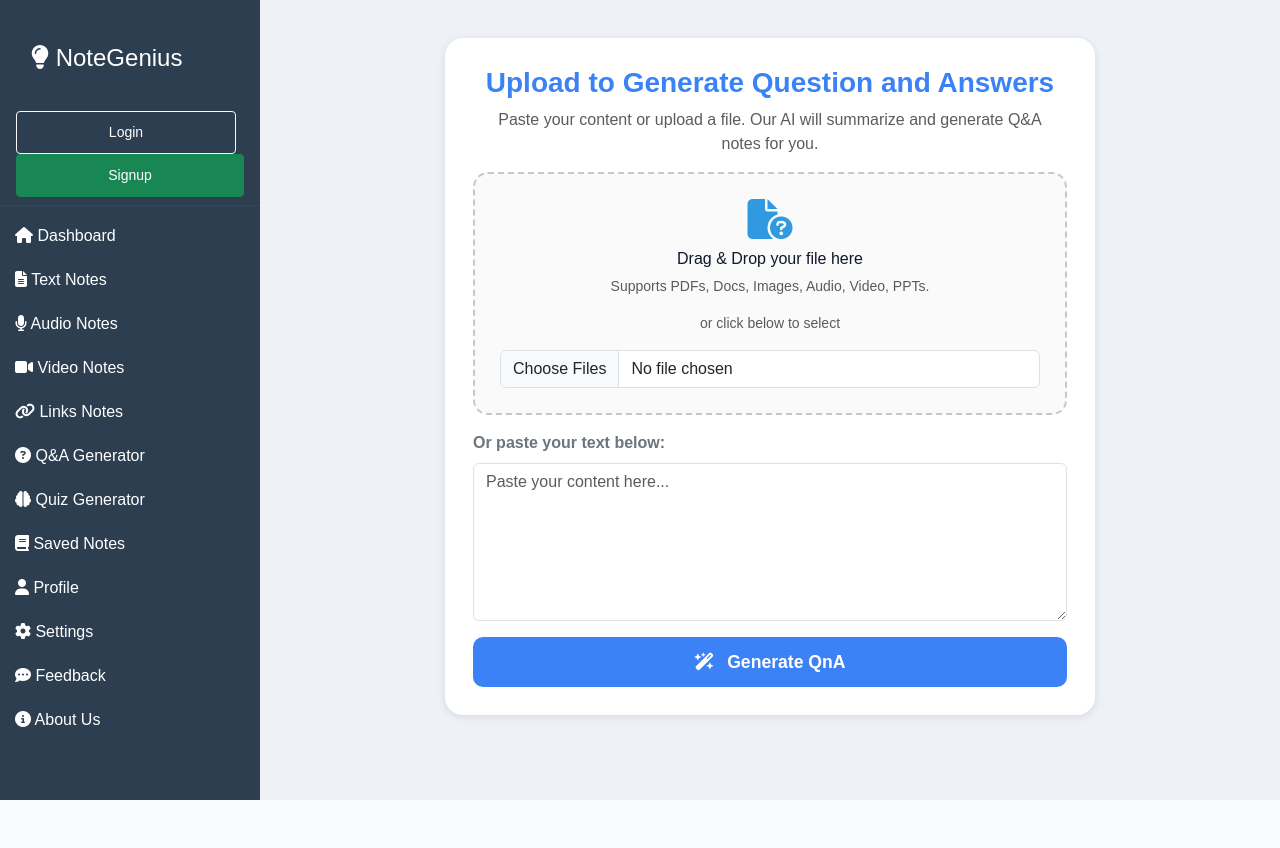
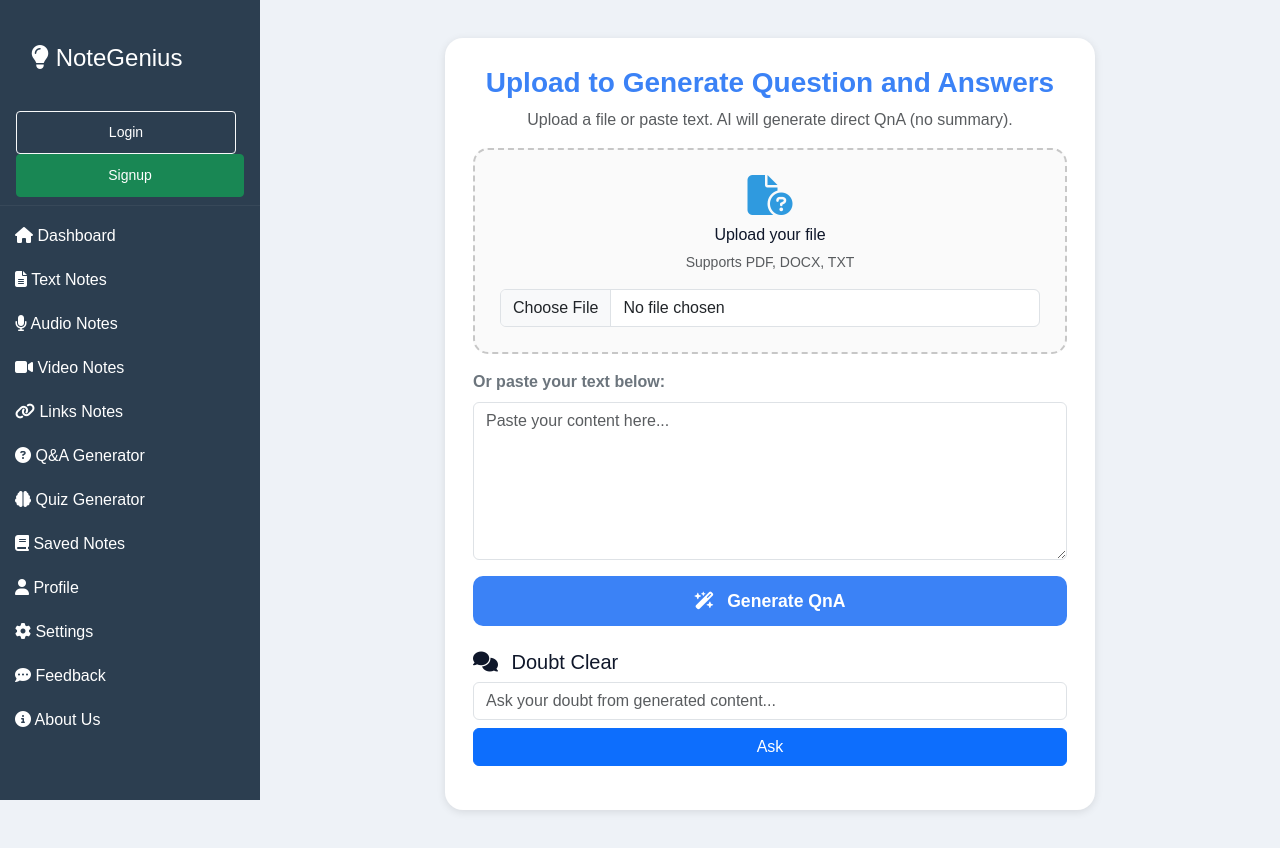
Before and after one commit to Anjali-990/Project-NoteGenius, a Django app: page /qna-upload/ in a window 1280 px wide. Before the commit the page ends 800 px from the top, so only its background shows below. Run offline with Django 5.2, Linux system fonts and the light colour scheme.

Commit message:
QnA stable, base model, repetition fixed

```diff
--- /dev/null
+++ b/myapp/templates/QnA.html
@@ -0,0 +1,215 @@
+{% extends "index.html" %}
+{% load static %}
+{% block main %}
+
+<section class="container upload-section">
+  <div class="container">
+    <div class="upload-card">
+      <h3 class="mb-2 text-center">Upload to Generate Question and Answers</h3>
+      <p class="text-center text-muted px-2">
+        Upload a file or paste text. AI will generate direct QnA (no summary).
+      </p>
+
+      <!-- QnA Upload Form -->
+      <form id="qnaUploadForm" method="POST" enctype="multipart/form-data">
+        {% csrf_token %}
+
+        <!-- File Upload -->
+        <div class="drop-area mt-3">
+          <i class="fas fa-file-circle-question"></i>
+          <h6 class="mt-2">Upload your file</h6>
+          <p class="text-muted small">
+            Supports PDF, DOCX, TXT
+          </p>
+
+          <input
+            type="file"
+            class="form-control mt-2"
+            id="qnaFileInput"
+            name="file"
+            accept=".pdf,.docx,.txt"
+          />
+        </div>
+
+        <!-- Text input -->
+        <div class="my-3 text-start">
+          <label class="form-label fw-semibold text-secondary">
+            Or paste your text below:
+          </label>
+
+          <textarea
+            class="form-control"
+            id="qnaTextInput"
+            name="text"
+            rows="6"
+            placeholder="Paste your content here..."
+          ></textarea>
+        </div>
+
+        <!-- Button -->
+        <button type="submit" class="generate-btn w-100">
+          <i class="fas fa-wand-magic-sparkles me-2"></i>
+          Generate QnA
+        </button>
+      </form>
+
+      <!-- Result Section -->
+      <div class="result-section d-none" id="qnaResultSection" style="background-color: #071229; ">
+        <h5 class="mt-4">
+          <i class="fas fa-circle-question me-2"></i>
+          Generated QnA:
+        </h5>
+
+        <div id="qnaOutput" class="mt-4 p-3 bg-dark text-light rounded shadow" style="text-align: justify; background-color: #071229;"></div>
+
+        <button
+          type="button"
+          id="downloadPdfBtn"
+          class="btn btn-outline-secondary mt-3 w-100"
+          disabled
+        >
+          <i class="fas fa-download me-2"></i>
+          Download QnA as PDF
+        </button>
+        <button id="saveQnaBtn" class="btn btn-success mt-3 w-100">
+        Save to My Notes
+        </button>
+      </div>
+
+      <!-- Doubt Clear Section -->
+      <div class="mt-4">
+        <h5>
+          <i class="fas fa-comments me-2"></i>
+          Doubt Clear
+        </h5>
+
+        <form id="doubtForm">
+          {% csrf_token %}
+          <input
+            type="text"
+            id="doubtInput"
+            class="form-control"
+            placeholder="Ask your doubt from generated content..."
+          />
+          <button type="submit" class="btn btn-primary mt-2 w-100">
+            Ask
+          </button>
+        </form>
+
+        <div id="doubtAnswer" class="mt-3"></div>
+      </div>
+
+    </div>
+  </div>
+</section>
+
+<script>
+document.addEventListener("DOMContentLoaded", function () {
+
+  const qnaForm = document.getElementById("qnaUploadForm");
+  const resultSection = document.getElementById("qnaResultSection");
+  const downloadBtn = document.getElementById("downloadPdfBtn");
+  const qnaOutput = document.getElementById("qnaOutput");
+  const doubtForm = document.getElementById("doubtForm");
+  const doubtAnswerDiv = document.getElementById("doubtAnswer");
+  const saveBtn = document.getElementById("saveQnaBtn");
+
+
+  // ----------------------
+  // Generate QnA
+  // ----------------------
+  qnaForm.addEventListener("submit", async function (e) {
+    e.preventDefault();
+    const generateBtn = qnaForm.querySelector("button[type='submit']");
+    generateBtn.disabled = true;
+    generateBtn.innerHTML = '<i class="fas fa-spinner fa-spin me-2"></i> Processing...';
+
+    const formData = new FormData(qnaForm);
+
+    resultSection.classList.remove("d-none");
+    qnaOutput.innerHTML = "Generating QnA... Please wait ⏳";
+
+    const response = await fetch("{% url 'qna_upload' %}", {
+      method: "POST",
+      headers: {
+        "X-CSRFToken": "{{ csrf_token }}",
+      },
+      body: formData,
+    });
+
+    const data = await response.json();
+
+    qnaOutput.innerHTML =
+      `<div class="qna-box">${data.qna.replace(/\n/g, "<br>")}</div>`;
+
+    generateBtn.disabled = false;
+    generateBtn.innerHTML = '<i class="fas fa-wand-magic-sparkles me-2"></i> Generate QnA';
+    downloadBtn.disabled = false;
+  });
+
+
+  // ----------------------
+  // Save QnA
+  // ----------------------
+  saveBtn.addEventListener("click", async function () {
+
+    const formData = new FormData();
+    formData.append("save_qna", "1");
+
+    const response = await fetch("{% url 'qna_upload' %}", {
+      method: "POST",
+      headers: {
+        "X-CSRFToken": "{{ csrf_token }}"
+      },
+      body: formData
+    });
+
+    const data = await response.json();
+
+    if (data.status === "saved") {
+      alert("QnA saved successfully!");
+    } else {
+      alert("Login required or error occurred.");
+    }
+  });
+
+
+  // ----------------------
+  // Doubt Clear
+  // ----------------------
+  doubtForm.addEventListener("submit", async function (e) {
+    e.preventDefault();
+
+    const doubtText = document.getElementById("doubtInput").value.trim();
+    if (!doubtText) return;
+
+    const formData = new FormData();
+    formData.append("doubt", doubtText);
+
+    doubtAnswerDiv.innerHTML = "Thinking... 🤔";
+
+    const response = await fetch("{% url 'qna_upload' %}", {
+      method: "POST",
+      headers: {
+        "X-CSRFToken": "{{ csrf_token }}",
+      },
+      body: formData,
+    });
+
+    const data = await response.json();
+
+    doubtAnswerDiv.innerHTML =
+      `<div class="p-3 border rounded bg-dark text-white">
+        <strong>Answer:</strong><br>${data.doubt_answer.replace(/\n/g, "<br>")}
+      </div>`;
+  });
+
+
+  downloadBtn.addEventListener("click", function () {
+    alert("PDF download can be implemented after backend PDF generation.");
+  });
+
+});
+</script>
+
+{% endblock %}
--- a/myapp/templates/QnAup.html
+++ /dev/null
@@ -1,101 +0,0 @@
-{% extends "index.html" %} {% load static %} {% block main %}
-
-<section class="container upload-section">
-  <div class="container">
-    <div class="upload-card">
-      <h3 class="mb-2 text-center">Upload to Generate Question and Answers</h3>
-      <p class="text-center text-muted px-2">
-        Paste your content or upload a file. Our AI will summarize and generate
-        Q&A notes for you.
-      </p>
-
-      <!-- QnA Upload Form -->
-      <form id="qnaUploadForm" enctype="multipart/form-data">
-        <!-- Upload section -->
-        <div class="drop-area mt-3">
-          <i class="fas fa-file-circle-question"></i>
-          <h6 class="mt-2">Drag & Drop your file here</h6>
-          <p class="text-muted small">
-            Supports PDFs, Docs, Images, Audio, Video, PPTs.
-          </p>
-          <p class="text-muted small">or click below to select</p>
-
-          <input
-            type="file"
-            class="form-control mt-2"
-            id="qnaFileInput"
-            multiple
-            accept=".pdf,.doc,.docx,.txt,.ppt,.pptx,image/*,audio/*,video/*"
-          />
-        </div>
-
-        <!-- Text input -->
-        <div class="my-3 text-start">
-          <label class="form-label fw-semibold text-secondary">
-            Or paste your text below:
-          </label>
-
-          <textarea
-            class="form-control"
-            id="qnaTextInput"
-            rows="6"
-            placeholder="Paste your content here..."
-          ></textarea>
-        </div>
-
-        <!-- Button -->
-        <button type="submit" class="generate-btn w-100">
-          <i class="fas fa-wand-magic-sparkles me-2"></i>
-          Generate QnA
-        </button>
-      </form>
-
-      <!-- Result -->
-      <div class="result-section d-none" id="qnaResultSection">
-        <h5 class="mt-4">
-          <i class="fas fa-circle-question me-2"></i> Generated QnA Notes:
-        </h5>
-
-        <div id="qnaOutput" class="mt-2"></div>
-
-        <button
-          type="button"
-          id="downloadPdfBtn"
-          class="btn btn-outline-secondary mt-3 w-100"
-          disabled
-        >
-          <i class="fas fa-download me-2"></i>
-          Download QnA as PDF
-        </button>
-      </div>
-    </div>
-  </div>
-</section>
-
-<script>
-  const qnaForm = document.getElementById("qnaUploadForm");
-  const resultSection = document.getElementById("qnaResultSection");
-  const downloadBtn = document.getElementById("downloadPdfBtn");
-  const qnaOutput = document.getElementById("qnaOutput");
-
-  qnaForm.addEventListener("submit", function (e) {
-    e.preventDefault();
-
-    resultSection.classList.remove("d-none");
-    downloadBtn.disabled = false;
-
-    if (!qnaOutput.innerHTML.trim()) {
-      qnaOutput.innerHTML = `
-        <p class="mt-2">
-          <strong>Example Q1:</strong> What is the main idea of the content?<br />
-          <strong>Answer:</strong> The main idea will appear here.
-        </p>`;
-    }
-  });
-
-  downloadBtn.addEventListener("click", function () {
-    alert("PDF download will work after backend integration.");
-  });
-</script>
-
-{% endblock %}
--- a/myapp/templates/index.html
+++ b/myapp/templates/index.html
@@ -38,7 +38,7 @@
     <link rel="stylesheet" href="{% static 'css/styles.css' %}" />
     <link rel="stylesheet" href="{% static 'css/textup.css' %}" />
     <link rel="stylesheet" href="{% static 'css/savednotes.css' %}" />
-    <link rel="stylesheet" href="{% static 'css/QnAup.css' %}" />
+    <link rel="stylesheet" href="{% static 'css/QnA.css' %}" />
 
     <style>
       /* ---------- KEEP YOUR DARK MODE STUFF ABOVE (unchanged) ---------- */
--- a/myapp/views.py
+++ b/myapp/views.py
@@ -35,7 +35,7 @@ from docx import Document as DocxWriter
 from reportlab.lib.pagesizes import A4
 from reportlab.lib.styles import getSampleStyleSheet
 from reportlab.platypus import SimpleDocTemplate, Paragraph, Spacer
-
+import fitz
 
 import pytesseract
 
@@ -59,10 +59,12 @@ translator_pipeline = None
 
 device = 0 if torch.cuda.is_available() else -1
 
+qna_model = pipeline("text2text-generation", model="google/flan-t5-base", framework="pt", device=0)
+
 try:
     summarizer = pipeline(
         "summarization",
-        model="sshleifer/distilbart-cnn-6-6",
+        model="sshleifer/distilbart-cnn-12-6",
         device=device
     )
     print("✅ Summarizer loaded successfully")
@@ -919,17 +921,173 @@ def delete_note(request, pk):
 
 
 # ---------------------------
-# small page renderers
+# QnA page
 # ---------------------------
 
+from transformers import pipeline
+from django.http import JsonResponse
+from django.shortcuts import render
+from .models import Notes   # 👈 make sure your saved notes model name is correct
+
+qna_model = pipeline(
+    "text2text-generation",
+    model="google/flan-t5-base",   # base use kar rahe hain
+    device=0  # GPU (since you have RTX 3050)
+)
 
 
-def qna_upload(request):
-    return render(request, "QnAup.html")
+# ---------------------------
+# Helper: Extract Text
+# ---------------------------
+
+def extract_text(file):
+    if file.name.endswith(".pdf"):
+        text = ""
+        pdf = fitz.open(stream=file.read(), filetype="pdf")
+        for page in pdf:
+            text += page.get_text()
+        return text
+
+    elif file.name.endswith(".docx"):
+        doc = docx.Document(file)
+        return "\n".join([para.text for para in doc.paragraphs])
+
+    elif file.name.endswith(".txt"):
+        return file.read().decode("utf-8")
+
+    return ""
 
 
+# ---------------------------
+# Helper: Chunking (Reduced to 1500 for model memory limits)
+# ---------------------------
+
+def split_into_chunks(text, chunk_size=1500):
+    return [text[i:i + chunk_size] for i in range(0, len(text), chunk_size)]
+
+
+# ---------------------------
+# Context storage (for doubts)
+# ---------------------------
+
+stored_context = ""
+last_generated_qna = ""
+
+
+# ---------------------------
+# Main View
+# ---------------------------
+
+def qna_upload(request):
+    global stored_context, last_generated_qna
+
+    if request.method == "GET":
+        return render(request, "QnA.html")
+
+    if request.method == "POST":
+
+        # --------------------
+        # 1️⃣ SAVE TO NOTES (Untouched)
+        # --------------------
+        if "save_qna" in request.POST:
+            if last_generated_qna and request.user.is_authenticated:
+                Notes.objects.create(
+                    user=request.user,
+                    title="QnA Notes",
+                    content=last_generated_qna
+                )
+                return JsonResponse({"status": "saved"})
+            return JsonResponse({"status": "error"})
+
+
+        # --------------------
+        # 2️⃣ DOUBT CLEAR (Untouched as requested)
+        # --------------------
+        if "doubt" in request.POST:
+            doubt_text = request.POST.get("doubt")
+
+            if stored_context and doubt_text:
+                prompt = f"""
+Answer strictly using ONLY the original document below.
+
+If the answer is not present, say:
+"The answer is not available in the provided document."
+
+Original Document:
+{stored_context}
+
+Question:
+{doubt_text}
+
+Provide a clear explanation.
+"""
+
+                result = qna_model(prompt, max_length=700, do_sample=False)
+
+                return JsonResponse({
+                    "doubt_answer": result[0]["generated_text"]
+                })
+
+            return JsonResponse({
+                "doubt_answer": "No document context available."
+            })
+
+
+        # --------------------
+        # 3️⃣ QnA GENERATION (Fixed Loop & Prompt)
+        # --------------------
+        # --------------------
+        # 3️⃣ QnA GENERATION (T5-Optimized)
+        # --------------------
+        uploaded_file = request.FILES.get("file")
+        text_input = request.POST.get("text")
+        content = extract_text(uploaded_file) if uploaded_file else text_input
+
+        if content:
+            stored_context = content
+            # We use smaller chunks (1000 chars) to ensure the model focuses
+            chunks = split_into_chunks(content, chunk_size=1000)
+
+            all_qna = ""
+            count = 1
+
+            for chunk in chunks:
+                if count > 12: break # Stop once we hit your limit
+
+                # We use a very "Forceful" prompt that T5 understands
+                # T5-base responds best to: "question: [text] answer: [text]" patterns
+                prompt = f"Using this text, generate a question and a detailed answer. Text: {chunk}"
+
+                result = qna_model(
+                    prompt,
+                    max_length=400,
+                    min_length=30,
+                    do_sample=True,
+                    temperature=0.7,
+                    repetition_penalty=1.2
+                )
+
+                generated_text = result[0]["generated_text"]
+
+                # T5 often merges Q and A. We clean it up for your UI
+                # Most T5 outputs look like: "question: what is AI? answer: AI is..."
+                cleaned_output = generated_text.replace("question:", f"Q{count}:").replace("answer:", "\nAnswer:")
+
+                # If the model didn't include "Q:" or "Answer:", we force the format
+                if "Q" not in cleaned_output:
+                    cleaned_output = f"Q{count}: " + cleaned_output.replace("?", "?\nAnswer: ")
+
+                all_qna += cleaned_output + "\n\n---\n\n"
+                count += 1
+
+            last_generated_qna = all_qna
+
+            return JsonResponse({"qna": all_qna})
+
+        return JsonResponse({"qna": "No valid content provided."})
+
 def quiz_upload(request):
-    return render(request, "Quizup.html")
+    return render(request, "Quiz.html")
 
 
 def profile(request):
```
Also changed, not shown: db.sqlite3, myapp/static/css/QnA.css (renamed from myapp/static/css/QnAup.css), myapp/templates/Quiz.html (renamed from myapp/templates/Quizup.html), 2 other files.
